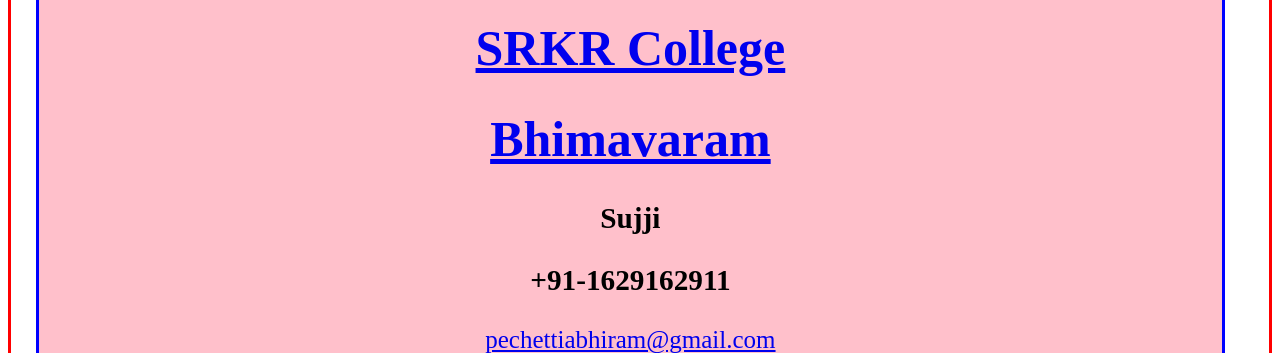
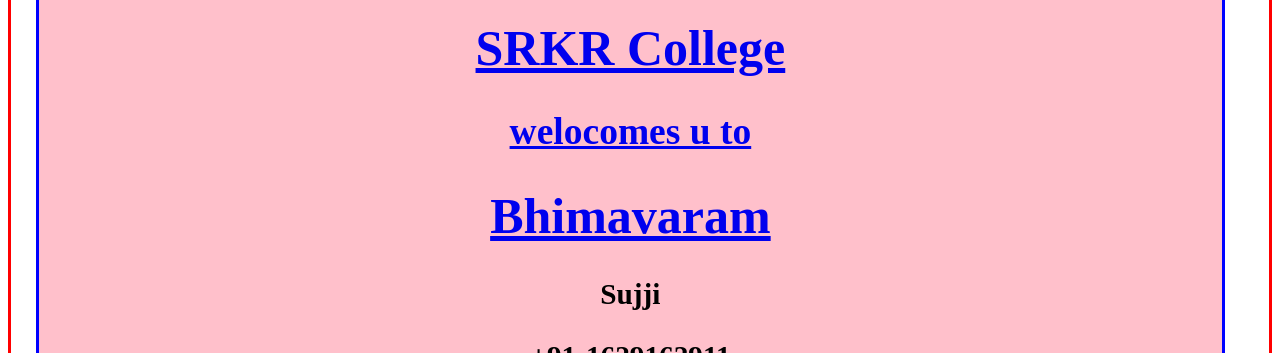
Before and after one commit to pechettisujani/resume, a plain HTML site: page index.html in a window 1280 px wide. Shown: the part 758-1111 px from the top of the page. Drawn offline with Linux system fonts and the light colour scheme.

Commit message:
Update index.html

```diff
--- a/index.html
+++ b/index.html
@@ -14,6 +14,7 @@
   <h3>+91-1234567890</h3>
   <h1>Address</h1>
   <h1>SRKR College</h1>
+    <h2> welocomes u to </h2>
   <h1>Bhimavaram</h1>
 </div>
 <div class="childtwo">
```
